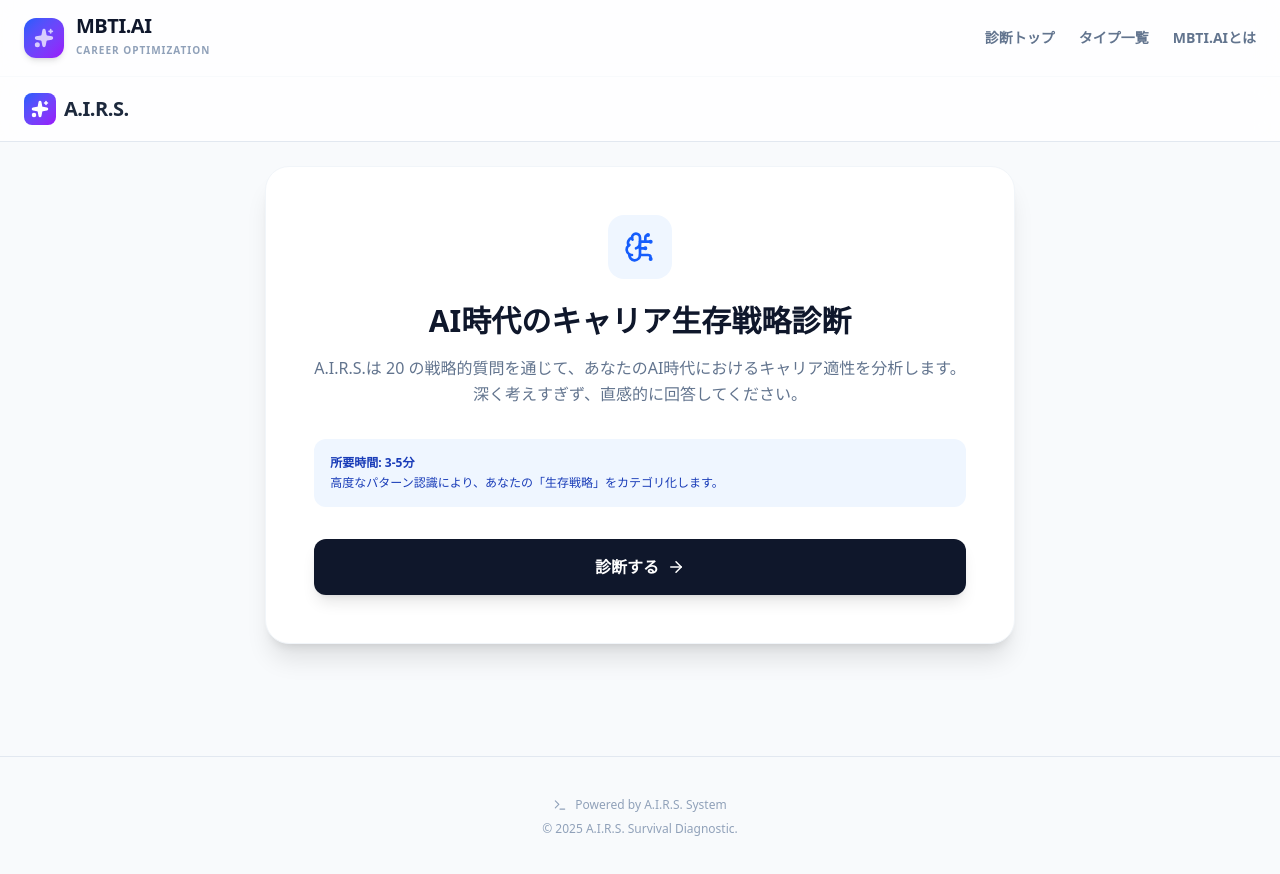
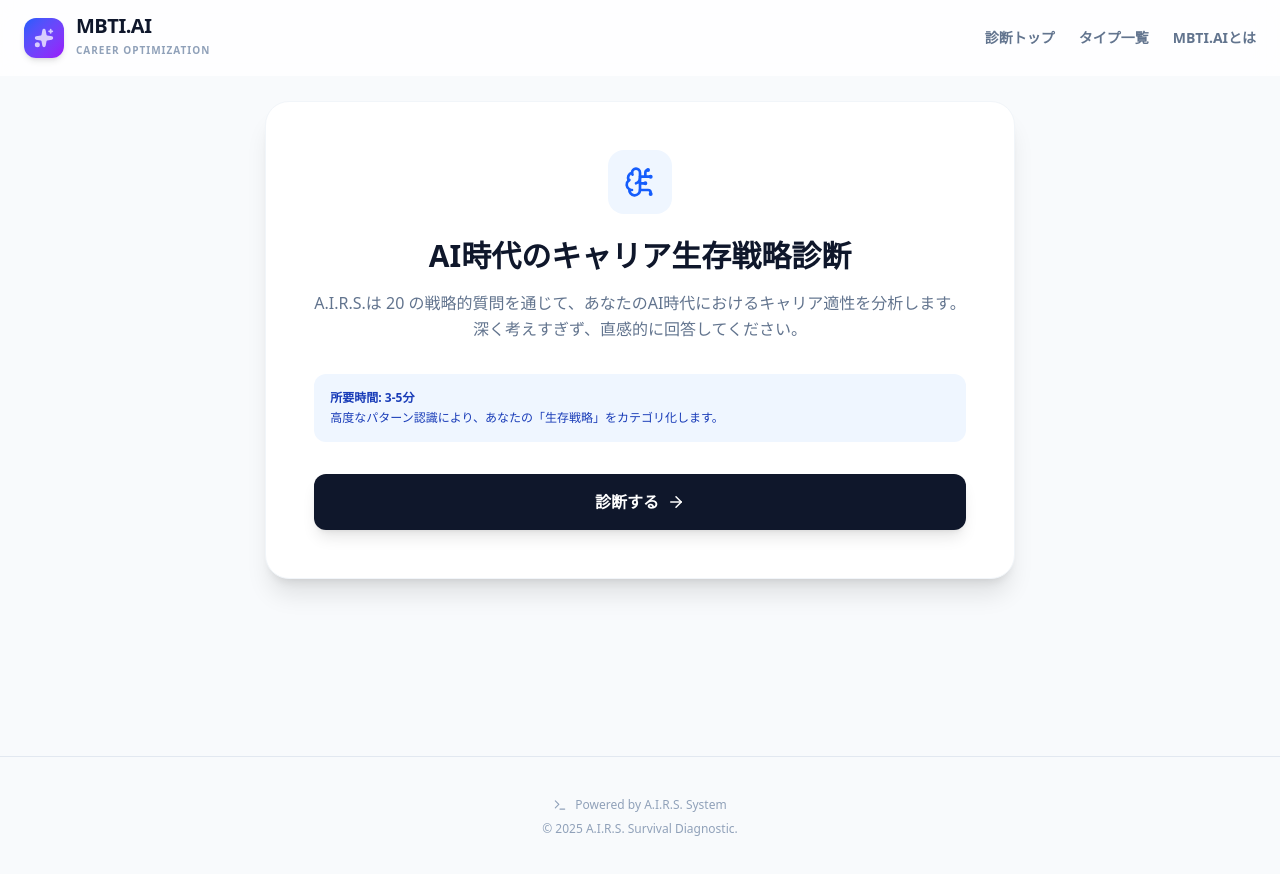
Before and after one commit to UryuAtsuya/AIRS, a Next.js app: page /diagnosis in a window 1280 px wide. Shown: the top 874 px of the page. Built offline with nearby package versions, Linux system fonts and the light colour scheme.

Commit message:
Update the UI

```diff
--- a/app/diagnosis/page.tsx
+++ b/app/diagnosis/page.tsx
@@ -118,17 +118,7 @@ export default function DiagnosisPage() {
 
     return (
         <div className="min-h-screen bg-slate-50 text-slate-900 font-sans selection:bg-blue-100 selection:text-blue-900 flex flex-col">
-            {/* Navbar */}
-            <header className="sticky top-0 z-30 bg-white/80 backdrop-blur-md border-b border-slate-200 px-6 py-4">
-                <div className="max-w-7xl mx-auto flex justify-between items-center">
-                    <Link href="/" className="flex items-center gap-2 cursor-pointer">
-                        <div className="w-8 h-8 rounded-lg bg-gradient-to-br from-blue-600 to-purple-600 flex items-center justify-center text-white">
-                            <Sparkles size={18} fill="white" />
-                        </div>
-                        <span className="font-bold text-xl tracking-tight text-slate-800">A.I.R.S.</span>
-                    </Link>
-                </div>
-            </header>
+
 
             <main className="flex-grow flex flex-col items-center justify-start p-6 max-w-4xl mx-auto w-full">
 
```
